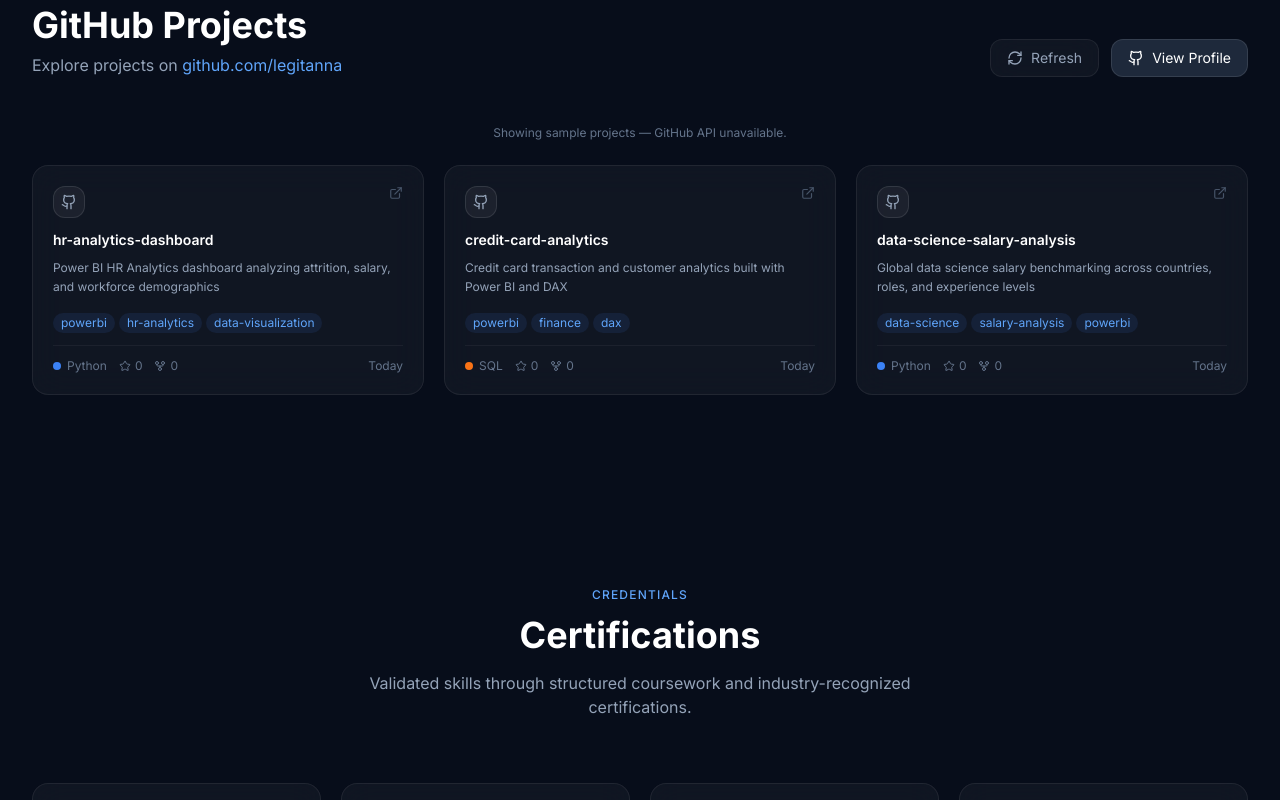
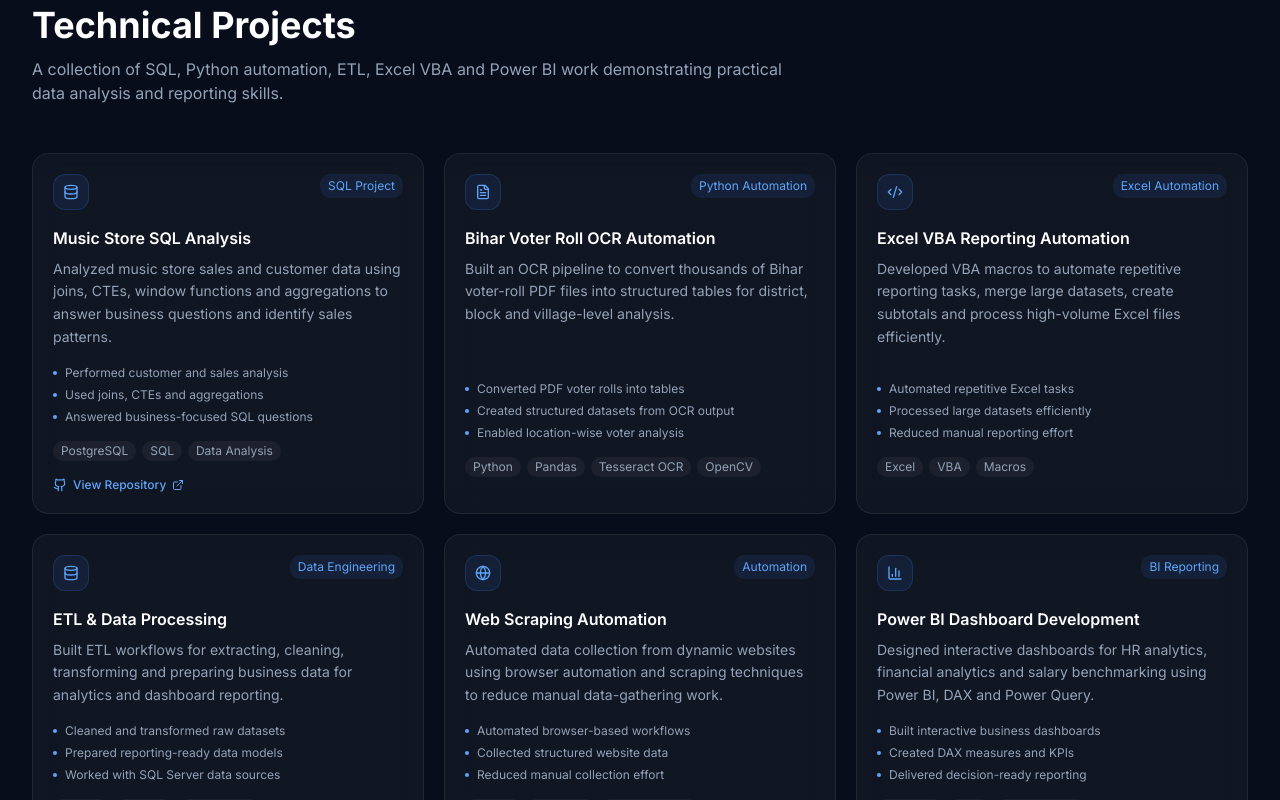
Before and after one commit to legitanna/Prashant-Portfolio, a Next.js app: page / in a window 1280 px wide. Shown: the part 7040-7840 px from the top of the page. Built offline with nearby package versions, Linux system fonts and the light colour scheme; no server answers.

Commit message:
Replace GitHub projects with Technical projects section

```diff
--- a/components/GitHubProjects.tsx
+++ b/components/GitHubProjects.tsx
@@ -1,201 +1,161 @@
 'use client';
 
-import { Github, Star, GitFork, ExternalLink, RefreshCw } from 'lucide-react';
-import { useState, useEffect } from 'react';
+import { Github, Code2, FileText, Database, Bot, Globe, BarChart3, ExternalLink } from 'lucide-react';
 
-interface Repo {
-  id: number;
-  name: string;
-  description: string | null;
-  html_url: string;
-  stargazers_count: number;
-  forks_count: number;
-  language: string | null;
-  updated_at: string;
-  topics: string[];
-}
-
-const languageColors: Record<string, string> = {
-  Python: 'bg-blue-500',
-  JavaScript: 'bg-yellow-500',
-  TypeScript: 'bg-blue-400',
-  SQL: 'bg-orange-500',
-  R: 'bg-teal-500',
-  Jupyter: 'bg-orange-400',
-  HTML: 'bg-red-500',
-  CSS: 'bg-pink-500',
-};
-
-const fallbackRepos: Repo[] = [
+const projects = [
   {
-    id: 1,
-    name: 'hr-analytics-dashboard',
-    description: 'Power BI HR Analytics dashboard analyzing attrition, salary, and workforce demographics',
-    html_url: 'https://github.com/legitanna',
-    stargazers_count: 0,
-    forks_count: 0,
-    language: 'Python',
-    updated_at: new Date().toISOString(),
-    topics: ['powerbi', 'hr-analytics', 'data-visualization'],
+    title: 'Music Store SQL Analysis',
+    type: 'SQL Project',
+    icon: Database,
+    techStack: ['PostgreSQL', 'SQL', 'Data Analysis'],
+    description:
+      'Analyzed music store sales and customer data using joins, CTEs, window functions and aggregations to answer business questions and identify sales patterns.',
+    highlights: [
+      'Performed customer and sales analysis',
+      'Used joins, CTEs and aggregations',
+      'Answered business-focused SQL questions',
+    ],
+    link: 'https://github.com/legitanna/Music-Store-Analysis',
   },
   {
-    id: 2,
-    name: 'credit-card-analytics',
-    description: 'Credit card transaction and customer analytics built with Power BI and DAX',
-    html_url: 'https://github.com/legitanna',
-    stargazers_count: 0,
-    forks_count: 0,
-    language: 'SQL',
-    updated_at: new Date().toISOString(),
-    topics: ['powerbi', 'finance', 'dax'],
+    title: 'Bihar Voter Roll OCR Automation',
+    type: 'Python Automation',
+    icon: FileText,
+    techStack: ['Python', 'Pandas', 'Tesseract OCR', 'OpenCV'],
+    description:
+      'Built an OCR pipeline to convert thousands of Bihar voter-roll PDF files into structured tables for district, block and village-level analysis.',
+    highlights: [
+      'Converted PDF voter rolls into tables',
+      'Created structured datasets from OCR output',
+      'Enabled location-wise voter analysis',
+    ],
   },
   {
-    id: 3,
-    name: 'data-science-salary-analysis',
-    description: 'Global data science salary benchmarking across countries, roles, and experience levels',
-    html_url: 'https://github.com/legitanna',
-    stargazers_count: 0,
-    forks_count: 0,
-    language: 'Python',
-    updated_at: new Date().toISOString(),
-    topics: ['data-science', 'salary-analysis', 'powerbi'],
+    title: 'Excel VBA Reporting Automation',
+    type: 'Excel Automation',
+    icon: Code2,
+    techStack: ['Excel', 'VBA', 'Macros'],
+    description:
+      'Developed VBA macros to automate repetitive reporting tasks, merge large datasets, create subtotals and process high-volume Excel files efficiently.',
+    highlights: [
+      'Automated repetitive Excel tasks',
+      'Processed large datasets efficiently',
+      'Reduced manual reporting effort',
+    ],
+  },
+  {
+    title: 'ETL & Data Processing',
+    type: 'Data Engineering',
+    icon: Database,
+    techStack: ['Python', 'Pandas', 'SQL Server'],
+    description:
+      'Built ETL workflows for extracting, cleaning, transforming and preparing business data for analytics and dashboard reporting.',
+    highlights: [
+      'Cleaned and transformed raw datasets',
+      'Prepared reporting-ready data models',
+      'Worked with SQL Server data sources',
+    ],
+  },
+  {
+    title: 'Web Scraping Automation',
+    type: 'Automation',
+    icon: Globe,
+    techStack: ['Python', 'Selenium', 'BeautifulSoup'],
+    description:
+      'Automated data collection from dynamic websites using browser automation and scraping techniques to reduce manual data-gathering work.',
+    highlights: [
+      'Automated browser-based workflows',
+      'Collected structured website data',
+      'Reduced manual collection effort',
+    ],
+  },
+  {
+    title: 'Power BI Dashboard Development',
+    type: 'BI Reporting',
+    icon: BarChart3,
+    techStack: ['Power BI', 'DAX', 'Power Query'],
+    description:
+      'Designed interactive dashboards for HR analytics, financial analytics and salary benchmarking using Power BI, DAX and Power Query.',
+    highlights: [
+      'Built interactive business dashboards',
+      'Created DAX measures and KPIs',
+      'Delivered decision-ready reporting',
+    ],
   },
 ];
 
-function timeAgo(dateStr: string) {
-  const diff = Date.now() - new Date(dateStr).getTime();
-  const days = Math.floor(diff / (1000 * 60 * 60 * 24));
-  if (days === 0) return 'Today';
-  if (days === 1) return '1 day ago';
-  if (days < 30) return `${days} days ago`;
-  if (days < 365) return `${Math.floor(days / 30)} months ago`;
-  return `${Math.floor(days / 365)} years ago`;
-}
-
 export default function GitHubProjects() {
-  const [repos, setRepos] = useState<Repo[]>(fallbackRepos);
-  const [loading, setLoading] = useState(true);
-  const [error, setError] = useState(false);
-
-  const fetchRepos = async () => {
-    setLoading(true);
-    setError(false);
-    try {
-      const res = await fetch('https://api.github.com/users/legitanna/repos?sort=updated&per_page=6');
-      if (!res.ok) throw new Error('Failed');
-      const data: Repo[] = await res.json();
-      if (data && data.length > 0) setRepos(data.slice(0, 6));
-      else setRepos(fallbackRepos);
-    } catch {
-      setError(true);
-      setRepos(fallbackRepos);
-    } finally {
-      setLoading(false);
-    }
-  };
-
-  useEffect(() => {
-    fetchRepos();
-  }, []);
-
   return (
     <section id="github" className="section-padding">
       <div className="max-w-7xl mx-auto">
-        {/* Header */}
-        <div className="flex flex-col sm:flex-row sm:items-end justify-between gap-4 mb-12">
-          <div>
-            <p className="text-xs font-medium text-blue-400 tracking-widest uppercase mb-3">Open Source</p>
-            <h2 className="text-3xl sm:text-4xl font-bold text-white mb-2">GitHub Projects</h2>
-            <p className="text-slate-400">
-              Explore projects on{' '}
-              <a
-                href="https://github.com/legitanna"
-                target="_blank"
-                rel="noopener noreferrer"
-                className="text-blue-400 hover:underline"
-              >
-                github.com/legitanna
-              </a>
-            </p>
-          </div>
-          <div className="flex items-center gap-3">
-            <button
-              onClick={fetchRepos}
-              disabled={loading}
-              className="flex items-center gap-2 px-4 py-2 text-sm text-slate-400 glass rounded-xl border border-white/10 hover:border-white/20 transition-all disabled:opacity-50"
-            >
-              <RefreshCw className={`w-4 h-4 ${loading ? 'animate-spin' : ''}`} />
-              {loading ? 'Loading...' : 'Refresh'}
-            </button>
-            <a
-              href="https://github.com/legitanna"
-              target="_blank"
-              rel="noopener noreferrer"
-              className="flex items-center gap-2 px-4 py-2 text-sm text-white bg-slate-800 hover:bg-slate-700 rounded-xl border border-white/10 transition-all"
-            >
-              <Github className="w-4 h-4" />
-              View Profile
-            </a>
-          </div>
+        <div className="mb-12">
+          <p className="text-xs font-medium text-blue-400 tracking-widest uppercase mb-3">
+            Technical Work
+          </p>
+          <h2 className="text-3xl sm:text-4xl font-bold text-white mb-3">
+            Technical Projects
+          </h2>
+          <p className="text-slate-400 max-w-3xl">
+            A collection of SQL, Python automation, ETL, Excel VBA and Power BI work demonstrating practical data analysis and reporting skills.
+          </p>
         </div>
 
-        {error && (
-          <p className="text-xs text-slate-500 text-center mb-6">Showing sample projects — GitHub API unavailable.</p>
-        )}
-
-        {/* Repo grid */}
         <div className="grid sm:grid-cols-2 lg:grid-cols-3 gap-5">
-          {repos.map((repo) => (
-            <a
-              key={repo.id}
-              href={repo.html_url}
-              target="_blank"
-              rel="noopener noreferrer"
+          {projects.map((project) => (
+            <div
+              key={project.title}
               className="glass glass-hover rounded-2xl p-5 border border-white/5 flex flex-col group"
             >
-              <div className="flex items-start justify-between mb-3">
-                <div className="w-8 h-8 rounded-lg bg-white/5 border border-white/10 flex items-center justify-center">
-                  <Github className="w-4 h-4 text-slate-400" />
+              <div className="flex items-start justify-between mb-4">
+                <div className="w-9 h-9 rounded-lg bg-blue-500/10 border border-blue-500/20 flex items-center justify-center">
+                  <project.icon className="w-4 h-4 text-blue-400" />
                 </div>
-                <ExternalLink className="w-3.5 h-3.5 text-slate-600 group-hover:text-slate-400 transition-colors" />
+                <span className="text-xs text-blue-400 bg-blue-500/10 px-2 py-1 rounded-md">
+                  {project.type}
+                </span>
               </div>
 
-              <h3 className="font-semibold text-white text-sm mb-2 group-hover:text-blue-400 transition-colors line-clamp-1">
-                {repo.name}
+              <h3 className="font-semibold text-white text-base mb-2 group-hover:text-blue-400 transition-colors">
+                {project.title}
               </h3>
-              <p className="text-xs text-slate-400 leading-relaxed mb-4 flex-1 line-clamp-3">
-                {repo.description || 'No description available.'}
+
+              <p className="text-sm text-slate-400 leading-relaxed mb-4 flex-1">
+                {project.description}
               </p>
 
-              {/* Topics */}
-              {repo.topics && repo.topics.length > 0 && (
-                <div className="flex flex-wrap gap-1 mb-3">
-                  {repo.topics.slice(0, 3).map((t) => (
-                    <span key={t} className="px-2 py-0.5 text-xs bg-blue-500/10 text-blue-400 rounded-md">
-                      {t}
-                    </span>
-                  ))}
-                </div>
+              <ul className="space-y-1.5 mb-4">
+                {project.highlights.map((item) => (
+                  <li key={item} className="flex items-center gap-2 text-xs text-slate-400">
+                    <span className="w-1 h-1 rounded-full bg-blue-400 flex-shrink-0" />
+                    {item}
+                  </li>
+                ))}
+              </ul>
+
+              <div className="flex flex-wrap gap-1.5 mb-4">
+                {project.techStack.map((tech) => (
+                  <span
+                    key={tech}
+                    className="px-2 py-0.5 text-xs bg-white/5 text-slate-400 rounded-md"
+                  >
+                    {tech}
+                  </span>
+                ))}
+              </div>
+
+              {project.link && (
+                <a
+                  href={project.link}
+                  target="_blank"
+                  rel="noopener noreferrer"
+                  className="mt-auto inline-flex items-center gap-1.5 text-xs font-medium text-blue-400 hover:underline"
+                >
+                  <Github className="w-3.5 h-3.5" />
+                  View Repository
+                  <ExternalLink className="w-3 h-3" />
+                </a>
               )}
-
-              <div className="flex items-center justify-between text-xs text-slate-500 border-t border-white/5 pt-3">
-                <div className="flex items-center gap-3">
-                  {repo.language && (
-                    <span className="flex items-center gap-1.5">
-                      <span className={`w-2 h-2 rounded-full ${languageColors[repo.language] || 'bg-slate-500'}`} />
-                      {repo.language}
-                    </span>
-                  )}
-                  <span className="flex items-center gap-1">
-                    <Star className="w-3 h-3" /> {repo.stargazers_count}
-                  </span>
-                  <span className="flex items-center gap-1">
-                    <GitFork className="w-3 h-3" /> {repo.forks_count}
-                  </span>
-                </div>
-                <span>{timeAgo(repo.updated_at)}</span>
-              </div>
-            </a>
+            </div>
           ))}
         </div>
       </div>
```
